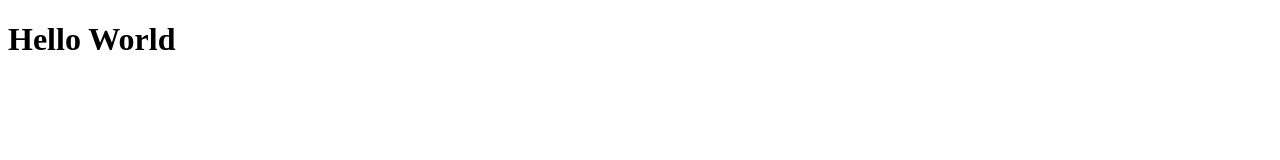
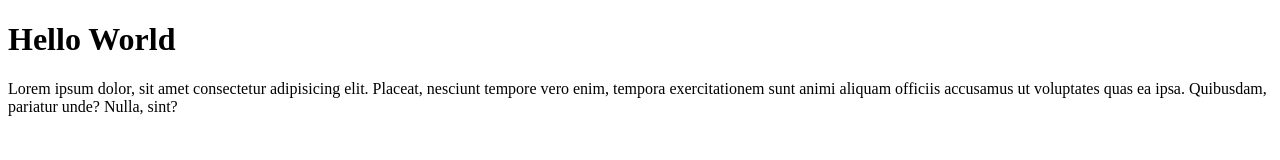
Before and after one commit to Diazrezqi/wpu-git-test, a plain HTML site: page index.html in a window 1280 px wide. Drawn offline with Linux system fonts and the light colour scheme.

Commit message:
menambahkan paragraf

```diff
--- a/index.html
+++ b/index.html
@@ -7,5 +7,6 @@
 </head>
 <body>
     <h1>Hello World</h1>
+    <p>Lorem ipsum dolor, sit amet consectetur adipisicing elit. Placeat, nesciunt tempore vero enim, tempora exercitationem sunt animi aliquam officiis accusamus ut voluptates quas ea ipsa. Quibusdam, pariatur unde? Nulla, sint?</p>
 </body>
 </html>
```
